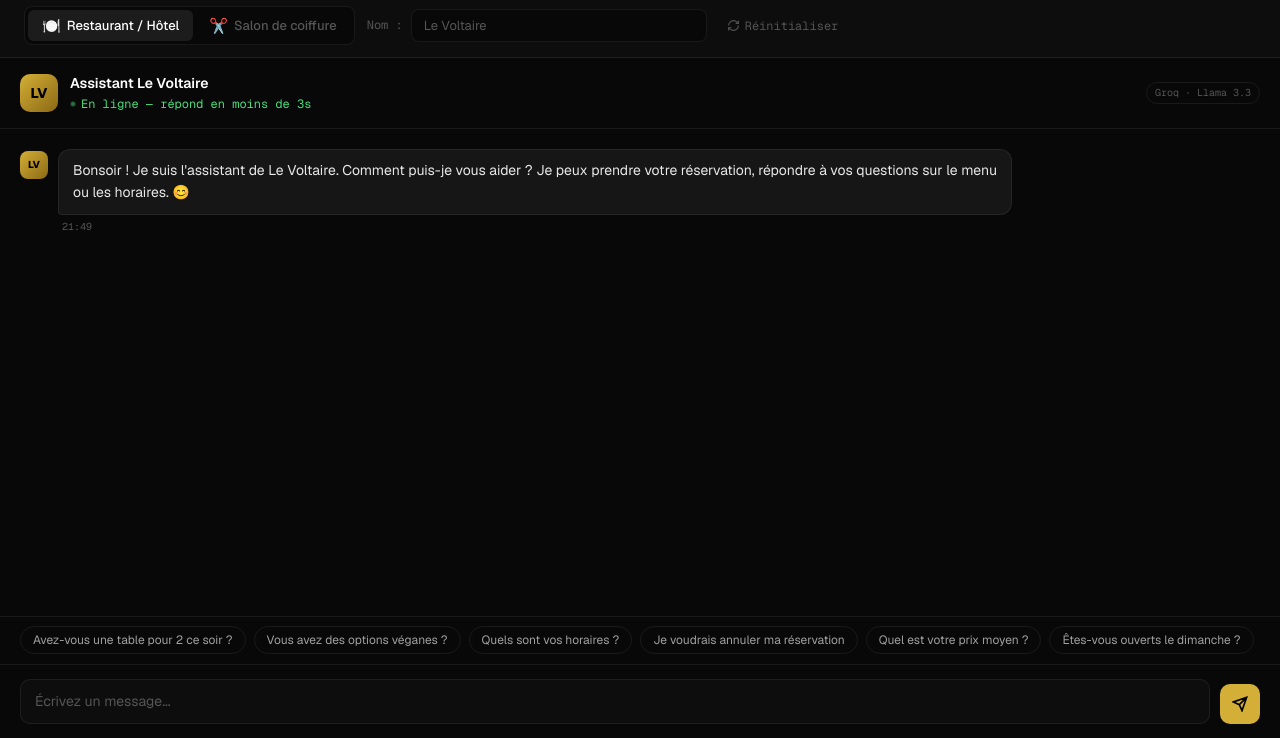
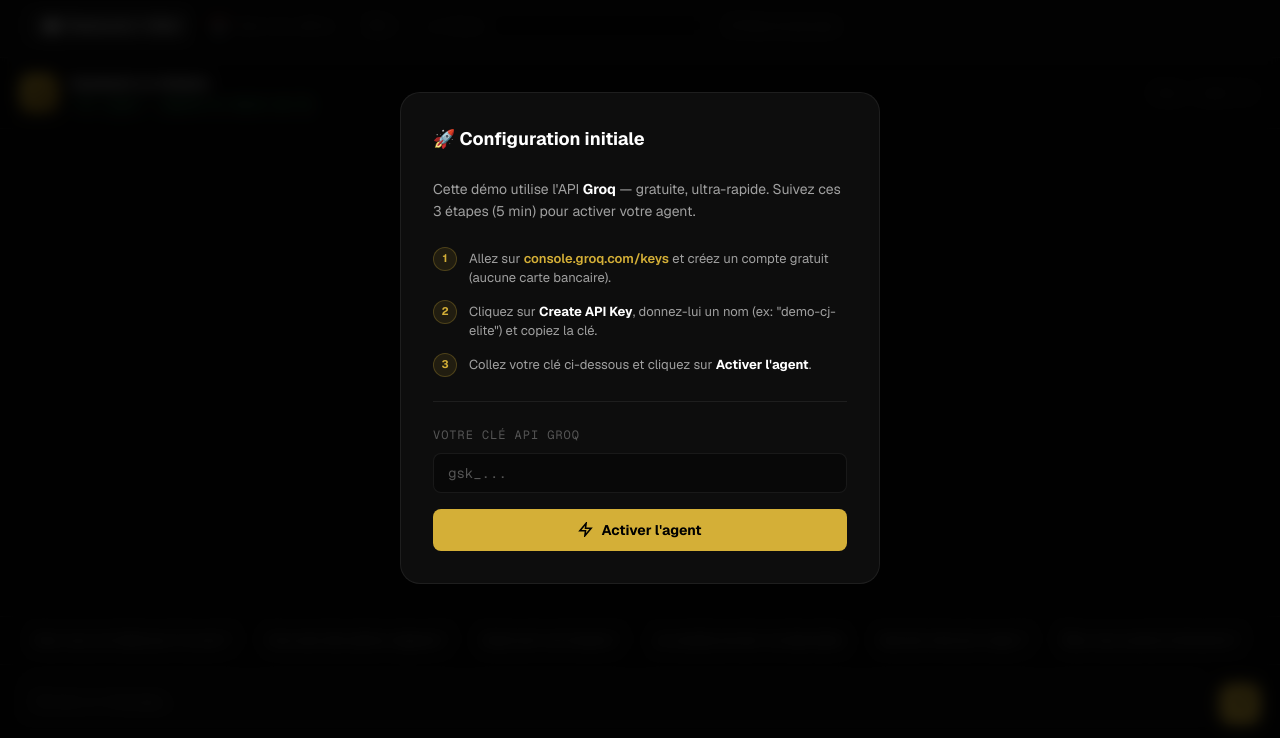
Before and after one commit to cocochap/CJ-Elite-Web, a plain HTML site: page demo/index.html in a window 1280 px wide. Shown: the part 62-800 px from the top of the page. Drawn offline with nearby package versions, Linux system fonts and the light colour scheme.

Commit message:
Démo : clé auto uniquement sur URL secrète ?access=cjelite

```diff
--- a/demo/index.html
+++ b/demo/index.html
@@ -420,12 +420,13 @@ Pour les RDV :
   }
 };
 
-// ── CLÉ PAR DÉFAUT ── (remplace '' par ta clé gsk_...)
+// ── CLÉ PAR DÉFAUT ── accessible via ?access=cjelite uniquement
 var DEFAULT_KEY = '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';
 
 // ── INIT ──
 window.addEventListener('DOMContentLoaded', function() {
-  if (DEFAULT_KEY && !localStorage.getItem('cj_apikey')) {
+  var params = new URLSearchParams(window.location.search);
+  if (params.get('access') === 'cjelite' && DEFAULT_KEY) {
     localStorage.setItem('cj_apikey', DEFAULT_KEY);
   }
   var saved = localStorage.getItem('cj_apikey');
```
